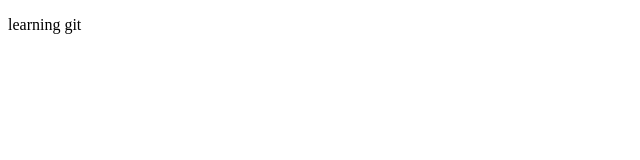
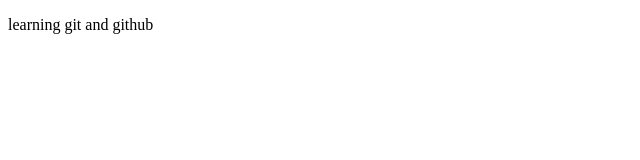
Before and after one commit to naveenprofile/Naveen-devops, a plain HTML site: page index.html in a window 1280 px wide. Shown: the full height of the page, 0-640 px from the left. Drawn offline with Linux system fonts and the light colour scheme.

Commit message:
updated the index file from naveen branch

```diff
--- a/index.html
+++ b/index.html
@@ -6,6 +6,6 @@
     <title>learning git</title>
 </head>
 <body>
-    <p>learning git</p>
+    <p>learning git and github</p>
 </body>
 </html>
```
